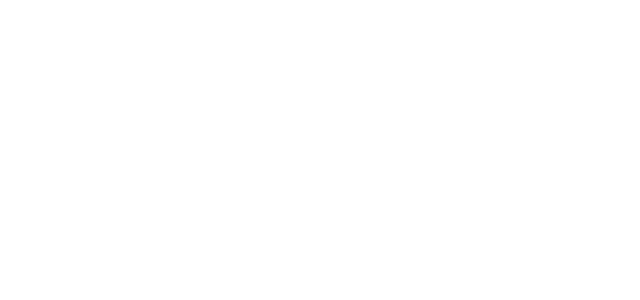
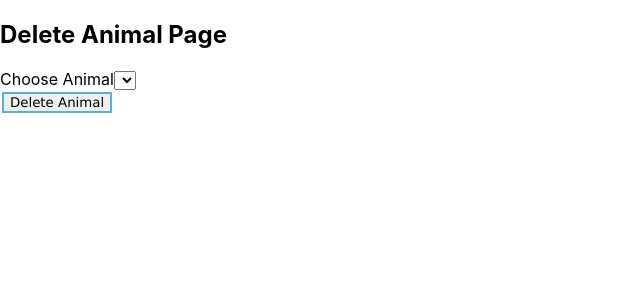
Before and after one commit to ska09634/4300FinalProject, a React (Create React App) app in the folder final-project/: page /delete-animal in a window 1280 px wide. Before the commit this address had no page. Shown: the top 300 px of the page, without its empty margins (0-640 px from the left). Built offline with nearby package versions, Linux system fonts and the light colour scheme; the HTML template or start-up script is replaced by a standard one.

Commit message:
Started on Delete Page.

```diff
--- a/final-project/src/App.js
+++ b/final-project/src/App.js
@@ -4,6 +4,7 @@
 import Login from './components/Login';
 import Signup from './components/Signup';
 import Create from './components/Create';
+import Delete from './components/Delete';
 import FullList from './components/FullList';
 import {BrowserRouter as Router, Route, Routes} from "react-router-dom";
 
@@ -18,6 +19,7 @@
           <Route path='/login' element={<Login/>}></Route>
           <Route path='/signup' element={<Signup/>}></Route>
           <Route path='/create-animal' element={<Create/>}></Route>
+          <Route path='/delete-animal' element={<Delete/>}></Route>
           <Route path='/full-list' element={<FullList/>}></Route>
         </Routes>
       </Router>
--- /dev/null
+++ b/final-project/src/components/Delete.js
@@ -0,0 +1,24 @@
+
+function Delete() {
+
+    return (
+        <div className="delete-container">
+            <h2>Delete Animal Page</h2>
+            <form>
+                <div className='delete-form'>
+                    <div>
+                        <label>Choose Animal</label>
+                        <select name="animals">
+
+                        </select>
+                    </div>
+                    <div>
+                        <button type='submit'>Delete Animal</button>
+                    </div>
+                </div>
+            </form>
+        </div>
+    );
+}
+
+export default Delete
--- a/final-project/src/components/Header.js
+++ b/final-project/src/components/Header.js
@@ -15,6 +15,9 @@
       <Link to='/create-animal'>
         <button className="create-btn">Create</button>
       </Link>
+      <Link to='/delete-animal'>
+        <button className="delete-btn">Delete</button>
+      </Link>
       <Link to='/full-list'>
         <button className="full-btn">Full List</button>
       </Link>
```
